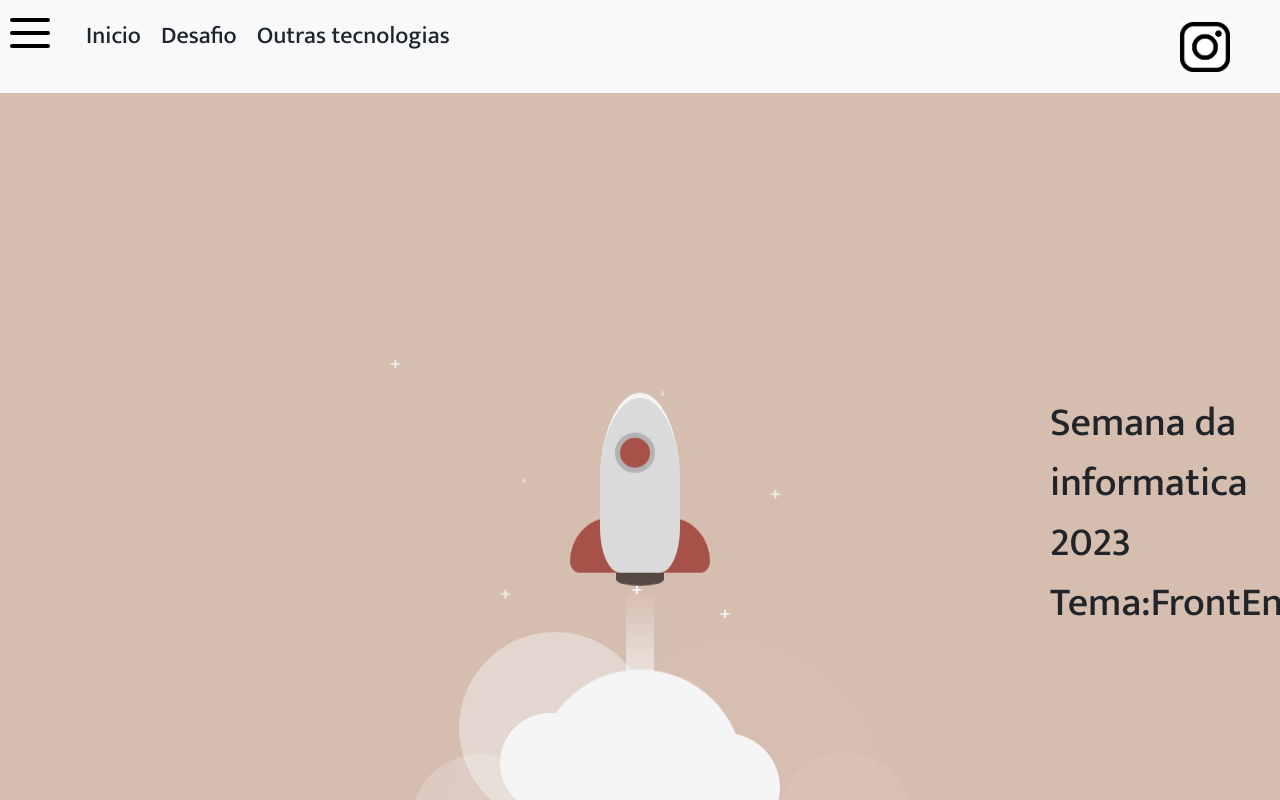
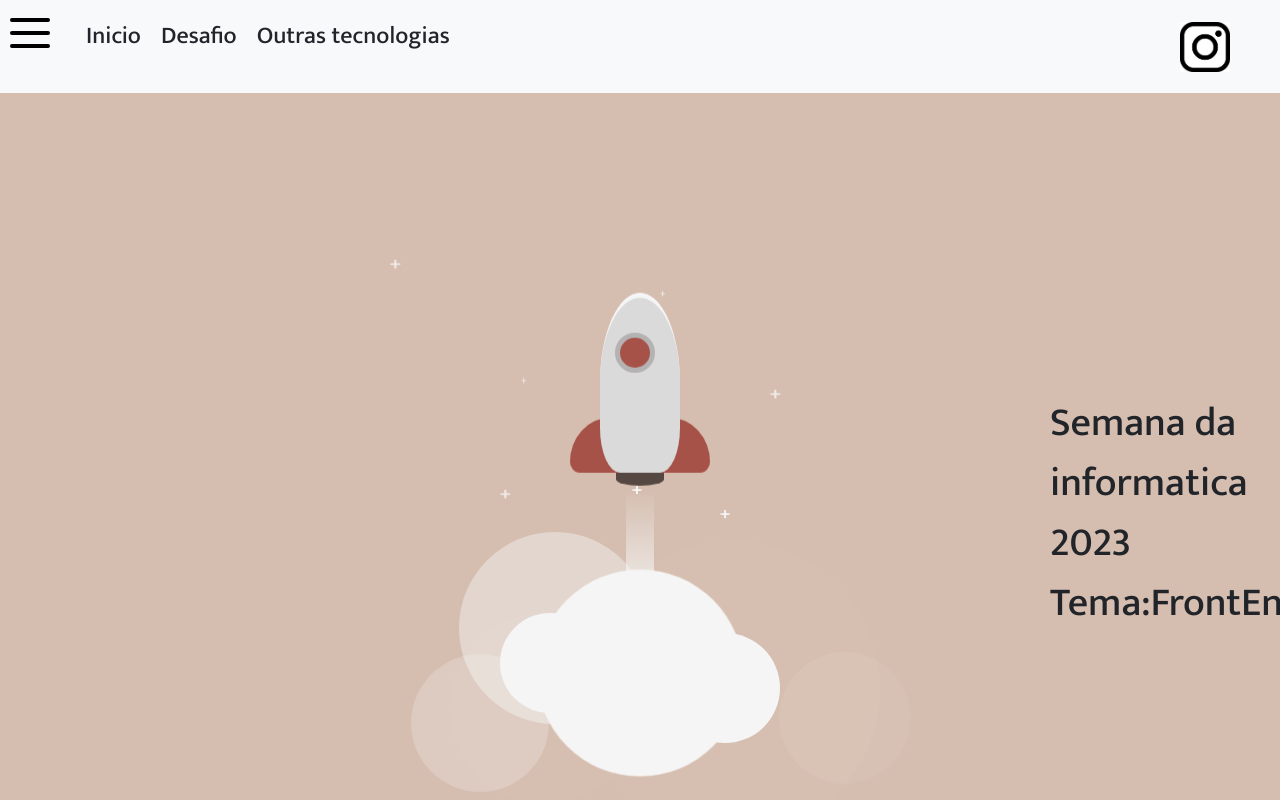
Before and after one commit to influenza/frontend2023, a React (Vite) app: page / in a window 1280 px wide. Shown: the top 800 px of the page. Built offline with nearby package versions, Linux system fonts and the light colour scheme.

Commit message:
Update foguete.css

```diff
--- a/src/foguete.css
+++ b/src/foguete.css
@@ -1,7 +1,7 @@
 
 .rocket {
   position: absolute;
-  top: 300px;
+  top: 200px;
   width: 80px;
   left: calc(50% - 40px);
   left: 600px;
```
